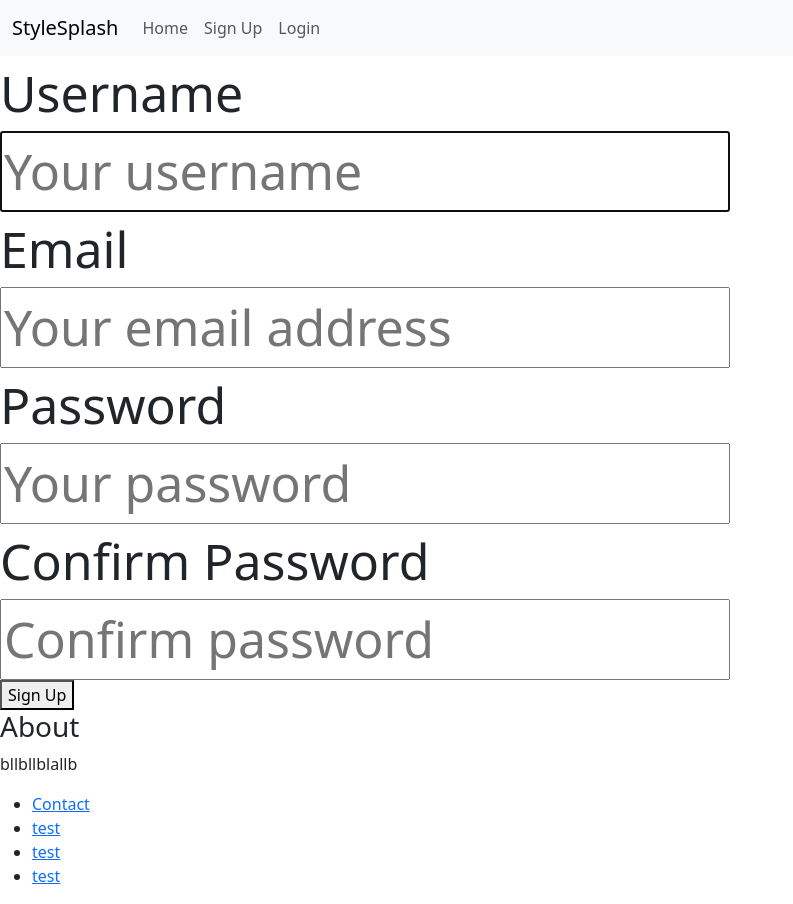
After one commit to rizatota/StyleSplash, a Django app: page /signup/ in a window 1280 px wide. The commit adds this page. Shown: the whole page, without its empty margins (0-793 px from the left). Run offline with Django 5.2, Linux system fonts and the light colour scheme.

Commit message:
created the signup page

```diff
--- /dev/null
+++ b/styleSplash/core/forms.py
@@ -0,0 +1,25 @@
+from django import forms
+from django.contrib.auth.forms import UserCreationForm
+from django.contrib.auth.models import User
+
+class SignupForm(UserCreationForm):
+    class Meta:
+        model = User
+        fields=('username','email','password1','password2')
+
+    username = forms.CharField(widget=forms.TextInput(attrs={
+        'placeholder':'Your username',
+        'class':''
+    }))
+    email = forms.CharField(widget=forms.EmailInput(attrs={
+        'placeholder':'Your email address',
+        'class':''
+    }))
+    password1 = forms.CharField(widget=forms.PasswordInput(attrs={
+        'placeholder':'Your password',
+        'class':''
+    }))
+    password2 = forms.CharField(widget=forms.PasswordInput(attrs={
+        'placeholder':'Confirm password',
+        'class':''
+    }))
--- a/styleSplash/core/static/css/style.css
+++ b/styleSplash/core/static/css/style.css
@@ -5,7 +5,7 @@ body{
 
 .products h2{
     text-align: center;
-    font-size: 40px;
+    font-size: 800px;
     padding-bottom: 10px;
 }
 .item-container {
@@ -52,3 +52,11 @@ body{
     width: 300px;
     height: 400px;
 }
+
+.form-input{
+    font-size: 50px;
+}
+form{
+    width: 700p;
+    margin: 0 auto;
+}
--- a/styleSplash/core/templates/core/base.html
+++ b/styleSplash/core/templates/core/base.html
@@ -7,7 +7,8 @@
         <title>{% block title %}{% endblock title %} StyleSplash </title>
         <link href="https://cdn.jsdelivr.net/npm/bootstrap@5.3.3/dist/css/bootstrap.min.css" rel="stylesheet" integrity="sha384-QWTKZyjpPEjISv5WaRU9OFeRpok6YctnYmDr5pNlyT2bRjXh0JMhjY6hW+ALEwIH" crossorigin="anonymous">
         {% load static %}
-        <link rel="stylesheet" href="{% static 'css/style.css' %}">
+            <link rel="stylesheet" type="text/css" href="{% static 'css/style.css' %}">
+
 
     </head>
 
@@ -21,10 +22,13 @@
                 <div class="collapse navbar-collapse" id="navbarSupportedContent">
                 <ul class="navbar-nav me-auto mb-2 mb-lg-0">
                     <li class="nav-item">
-                    <a class="nav-link active" aria-current="page" href="#">Home</a>
+                    <a class="nav-link " aria-current="page" href="#">Home</a>
                     </li>
                     <li class="nav-item">
-                    <a class="nav-link" href="#">Link</a>
+                    <a class="nav-link" href="{% url 'signup'%}">Sign Up</a>
+                    </li>
+                    <li class="nav-item">
+                    <a class="nav-link" href="#">Login</a>
                     </li>
 
                 </ul>
--- /dev/null
+++ b/styleSplash/core/templates/core/signup.html
@@ -0,0 +1,46 @@
+ {% extends "core/base.html" %}
+
+ {% block title %}Sign up  {% endblock title %}
+
+ {% block content %}
+    <div class="signup-container">
+        <form action="." method="post">
+            {% csrf_token %}
+
+
+            <div class="form-input">
+                <label>Username</label><br>
+                {{form.username}}
+            </div>
+            <div class="form-input">
+                <label>Email</label><br>
+                {{form.email}}
+            </div>
+            <div class="form-input">
+                <label>Password</label><br>
+                {{form.password1}}
+            </div>
+            <div class="form-input">
+                <label>Confirm Password</label><br>
+                {{form.password2}}
+            </div>
+            {% if form.errors or form.non_field_errors %}
+                <div>
+                    {% for field in form %}
+                        {{field.errors}}
+                    {% endfor %}
+
+                    {{ form.non_field_eeors }}
+                </div>
+
+            {% endif %}
+
+
+            <button type="submit">Sign Up </button>
+
+
+        </form>
+
+
+    </div>
+ {% endblock content %}
--- /dev/null
+++ b/styleSplash/core/urls.py
@@ -0,0 +1,10 @@
+from django.urls import path
+from core import views
+
+
+urlpatterns = [
+    path('', views.index,name='index'),
+    path('contact/', views.contact,name='contact'),
+    path('signup/', views.signup,name='signup'),
+
+]
--- a/styleSplash/core/views.py
+++ b/styleSplash/core/views.py
@@ -1,5 +1,6 @@
-from django.shortcuts import render
+from django.shortcuts import redirect, render
 from item.models import Category,Item
+from .forms import SignupForm
 
 
 def index(request):
@@ -14,3 +15,21 @@ def index(request):
 
 def contact(request):
     return render(request, 'core/contact.html')
+
+
+def signup(request):
+
+    if request.method =='POST':
+        form = SignupForm(request.POST)
+
+        if form.is_valid():
+            form.save()
+
+            return redirect('/login/')
+
+    else:
+        form = SignupForm()
+
+    return render(request, 'core/signup.html',{
+        'form':form
+    })
--- a/styleSplash/styleSplash/settings.py
+++ b/styleSplash/styleSplash/settings.py
@@ -11,6 +11,7 @@ https://docs.djangoproject.com/en/5.0/ref/settings/
 """
 
 from pathlib import Path
+import os
 
 # Build paths inside the project like this: BASE_DIR / 'subdir'.
 BASE_DIR = Path(__file__).resolve().parent.parent
@@ -120,6 +121,7 @@ USE_TZ = True
 STATIC_URL = 'static/'
 
 
+
 MEDIA_URL = 'media/'
 MEDIA_ROOT = BASE_DIR / 'media'
 
--- a/styleSplash/styleSplash/urls.py
+++ b/styleSplash/styleSplash/urls.py
@@ -16,13 +16,11 @@ Including another URLconf
 """
 from django.contrib import admin
 from django.urls import path,include
-from core import views
 from django.conf import settings
 from django.conf.urls.static import static
 
 urlpatterns = [
-    path('', views.index,name='index'),
+    path('', include('core.urls')),
     path('items/', include('item.urls')),
-    path('contact/', views.contact,name='contact'),
     path('admin/', admin.site.urls),
 ] + static(settings.MEDIA_URL, document_root=settings.MEDIA_ROOT)
```
Also changed, not shown: styleSplash/db.sqlite3.
